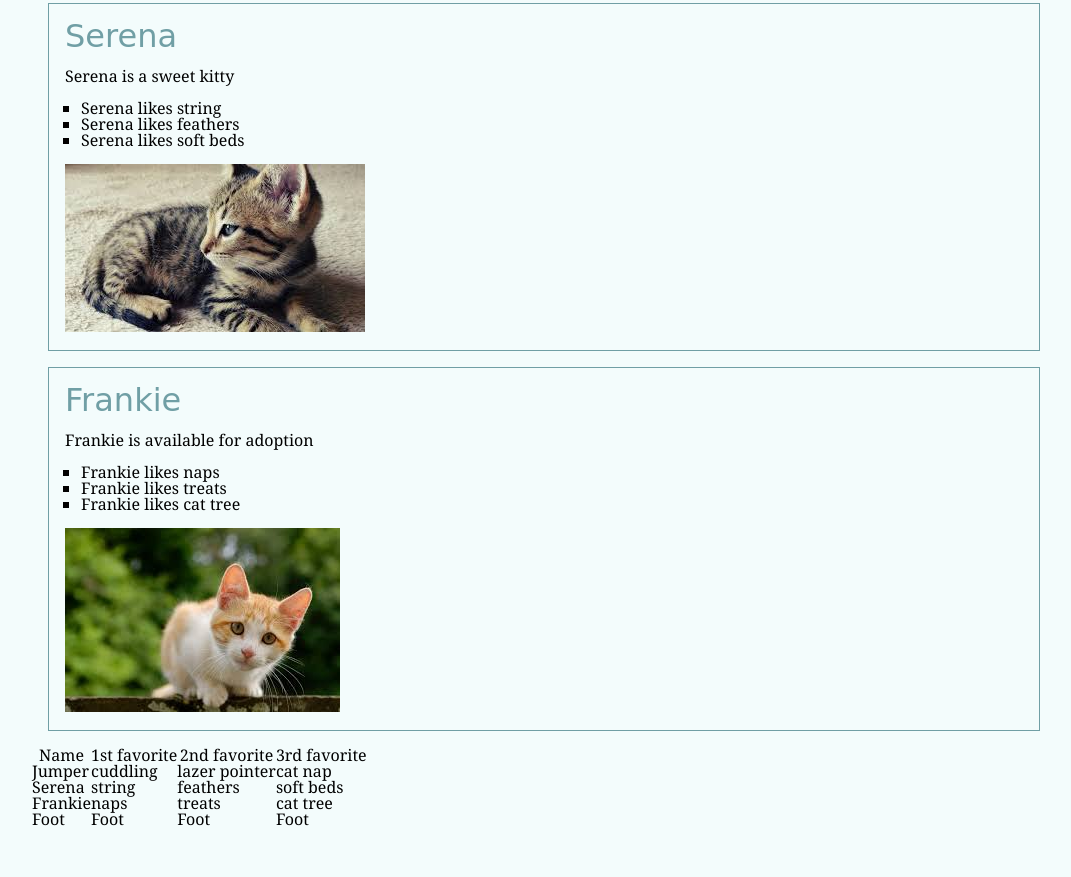
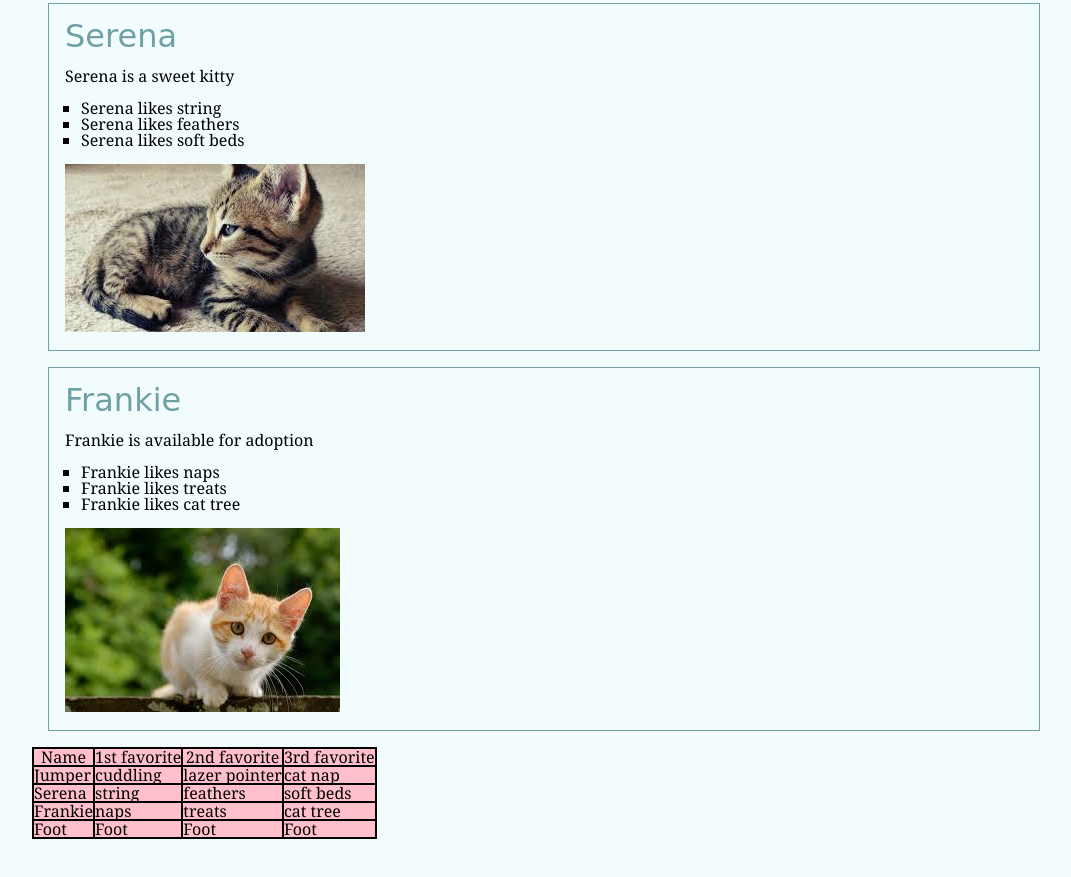
Before and after one commit to jonnyleealas/salmonCookies, a plain HTML site: page index.html in a window 1280 px wide. Shown: the part 549-1426 px from the top of the page, without its empty margins (96-1167 px from the left). Drawn offline with Linux system fonts and the light colour scheme.

Commit message:
table row color

```diff
--- a/css/style.css
+++ b/css/style.css
@@ -49,6 +49,7 @@
     margin-left: 1rem;
     list-style: square;
     margin-bottom: 1rem;
+
   }
 
   p {
@@ -63,6 +64,23 @@
     color: rgb(112, 159, 165);
   }
 
-  #tr {
-    border-color: red;
+
+  tr {
+    border: 2px solid black;
+    border-color: crimson;
+    background-color: pink;
   }
+
+  th {
+    border: 2px solid black;
+    /* border-color: crimson; */
+
+  }
+
+  td{
+    border: 2px solid black;
+    text-align: left;
+    background-color: pink ;
+
+
+}
--- a/index.html
+++ b/index.html
@@ -19,8 +19,8 @@
     </div>
     <table>
       <thead>
-        <tr id="tr">
-          <th>Name</th>
+        <tr id="table">
+          <th id="head">Name</th>
           <th>1st favorite</th>
           <th>2nd favorite</th>
           <th>3rd favorite</th>
```
